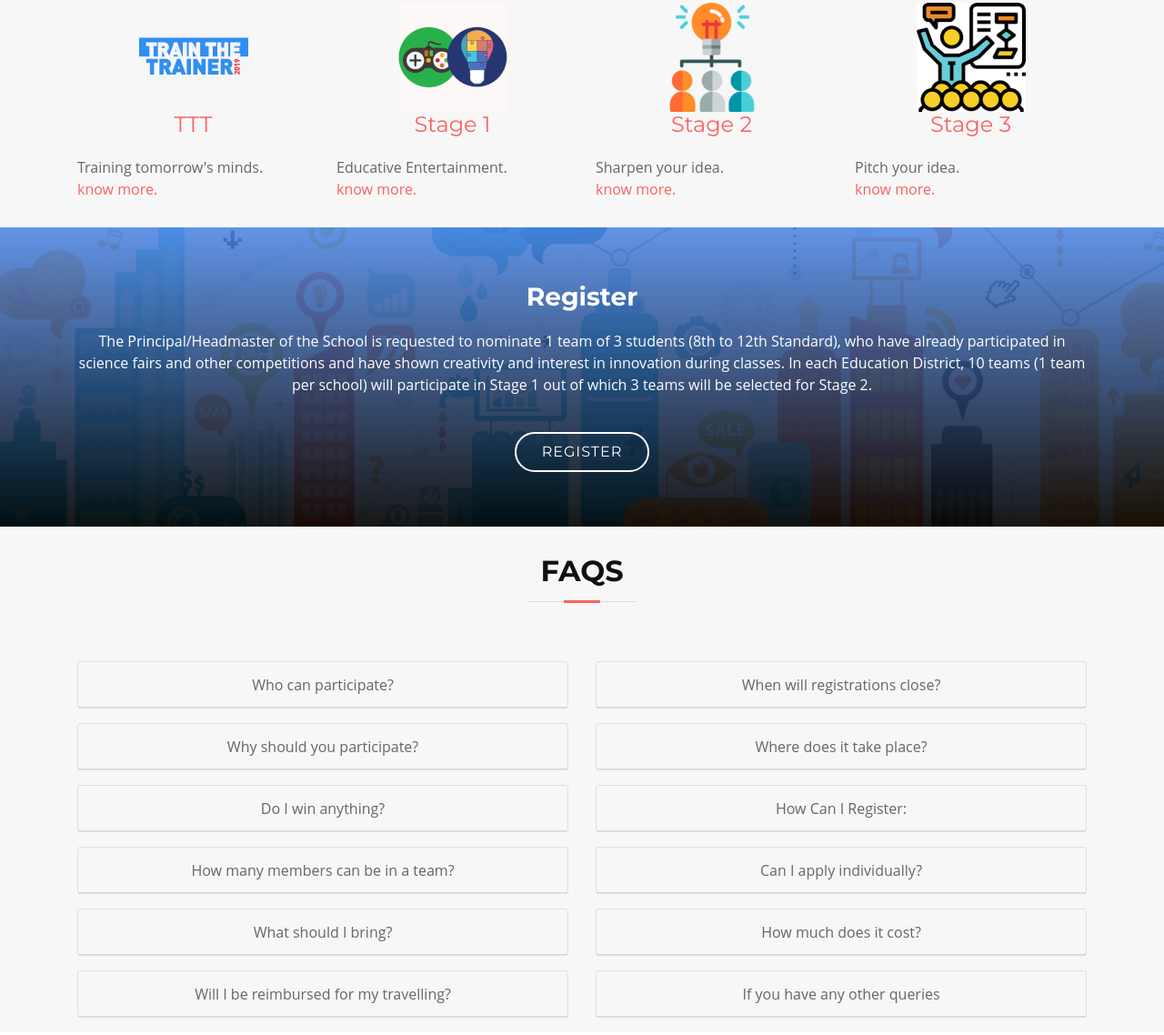
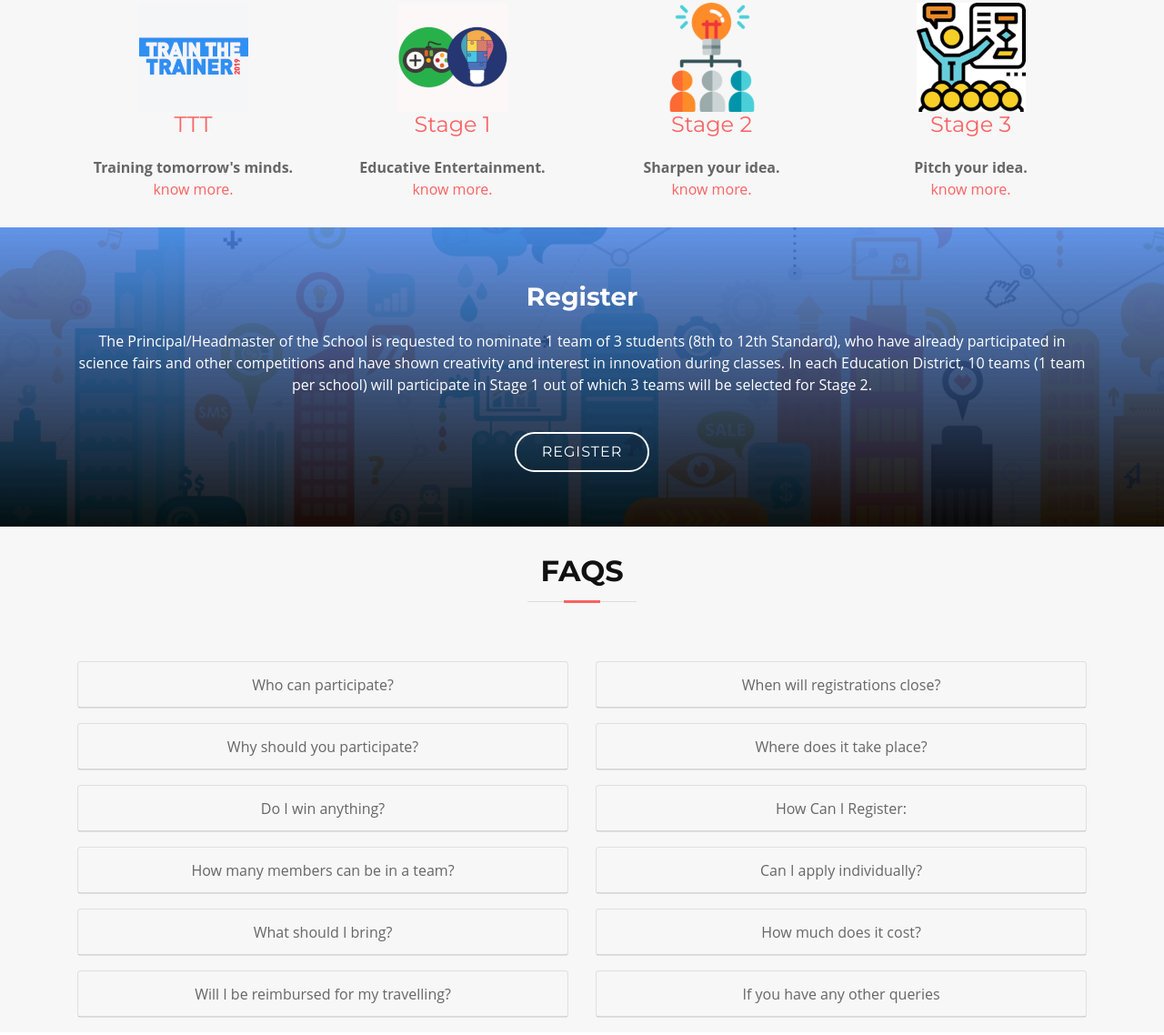
Before and after one commit to tniic/tniic, a plain HTML site: page index.html in a window 1280 px wide. Shown: the part 1570-2708 px from the top of the page at 91% size. Drawn offline with Linux system fonts and the light colour scheme; files whose address does not match are found by name.

Commit message:
first commit

```diff
--- a/index.html
+++ b/index.html
@@ -94,8 +94,8 @@
               <div class="carousel-content">
                 <h2>OBJECTIVE</h2>
                 <p style="text-align: left;font-size: 18px;">
-                  1) To nurture imagination, creativity and innovation amongst the school students of TN. <br/>
-                  2) To inculcate entrepreneurial skills in the hearts of the students, such as Empathy, innovation, creativity and problem solving, to make them future ready.</p>
+                  &#183; To nurture imagination, creativity and innovation amongst the school students of TN. <br/>
+                  &#183; To inculcate entrepreneurial skills in the hearts of the students, such as Empathy, innovation, creativity and problem solving, to make them future ready.</p>
                 <a href="#about" class="btn-get-started scrollto">Know More</a>
               </div>
             </div>
@@ -201,22 +201,22 @@
           <div class="col-lg-3 col-md-6 box wow bounceInUp" data-wow-duration="1.4s">
             <div class="icon"><img src="img/ttt.png" style="display: block;margin-left: auto;margin-right: auto;"></div>
             <h4 class="title text-center"><a href="#">TTT</a></h4>
-            <p class="description">Training tomorrow's minds.<br/><a href="program.html#ttt">know more.</a></p>
+            <p class="description text-center"><strong>Training tomorrow's minds.</strong><br/><a href="program.html#ttt">know more.</a></p>
           </div>
           <div class="col-lg-3 col-md-6 box wow bounceInUp" data-wow-duration="1.4s">
             <div class="icon"><img src="img/stage1.png" style="display: block;margin-left: auto;margin-right: auto;"></div>
             <h4 class="title text-center"><a href="#">Stage 1</a></h4>
-            <p class="description">Educative Entertainment.<br/><a href="program.html#stage1">know more.</a></p>
+            <p class="description  text-center"><strong>Educative Entertainment.</strong><br/><a href="program.html#stage1">know more.</a></p>
           </div>
           <div class="col-lg-3 col-md-6 box wow bounceInUp" data-wow-duration="1.4s">
             <div class="icon"><img src="img/stage2.png" style="display: block;margin-left: auto;margin-right: auto;"></div>
             <h4 class="title text-center"><a href="#">Stage 2</a></h4>
-            <p class="description">Sharpen your idea.<br/><a href="program.html#stage2">know more.</a></p>
+            <p class="description  text-center"><strong>Sharpen your idea.</strong><br/><a href="program.html#stage2">know more.</a></p>
           </div>
           <div class="col-lg-3 col-md-6 box wow bounceInUp" data-wow-duration="1.4s">
             <div class="icon"><img src="img/stage3.png" style="display: block;margin-left: auto;margin-right: auto;"></div>
             <h4 class="title text-center"><a href="#">Stage 3</a></h4>
-            <p class="description">Pitch your idea.<br/><a href="program.html#stage3">know more.</a></p>
+            <p class="description  text-center"><strong>Pitch your idea.</strong><br/><a href="program.html#stage3">know more.</a></p>
           </div>
 
         </div>
```
